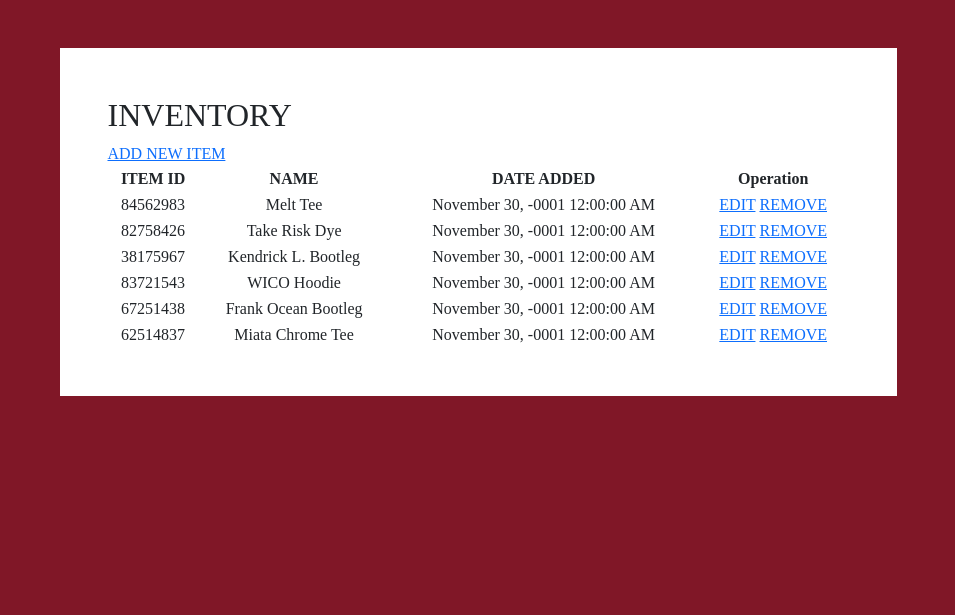
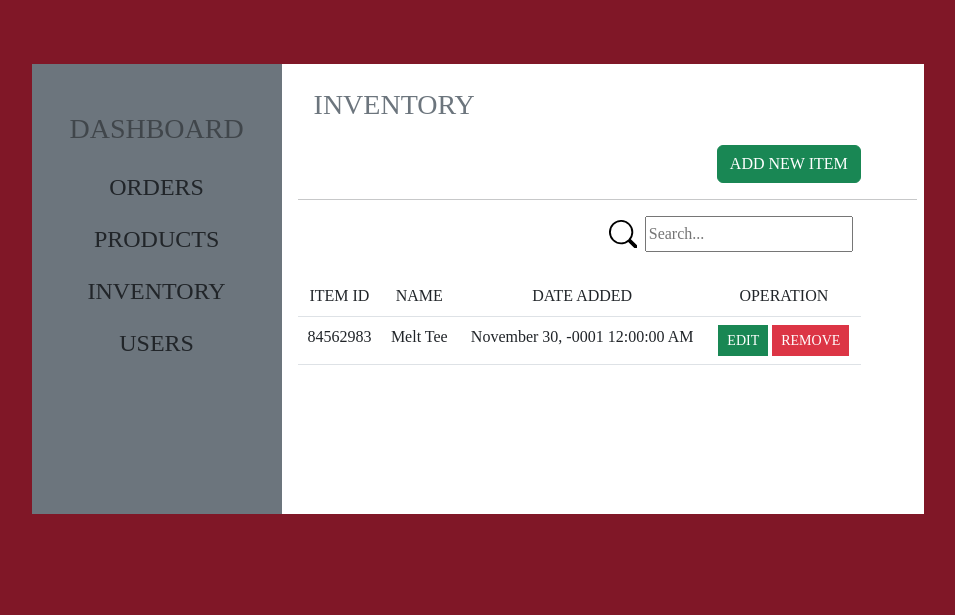
Before and after one commit to jd022/ecommerce, a PHP site: page /admin/inventory.php in a window 1280 px wide. Shown: the part 82-697 px from the top of the page, without its empty margins (162-1117 px from the left). Run offline with PHP 8.4, Linux system fonts and the light colour scheme; a user stored in the database is signed in; data comes from the database, SQL or seed files in the repository.

Commit message:
admin updated

```diff
--- a/admin/inventory.php
+++ b/admin/inventory.php
@@ -24,6 +24,11 @@ if (empty($_SESSION['email'])){
             width: 100%;
         }
     }
+    .row-divider{
+        border: 1px solid black;
+        background: black;
+        height: 100%;
+    }
 </style>
 <body class="bg-maroon">
     <nav class="navbar navbar-expand-lg navbar-dark bg-black">
@@ -37,7 +42,7 @@ if (empty($_SESSION['email'])){
             <div class="collapse navbar-collapse" id="navbarNav">
                 <ul class="navbar-nav ms-auto" style="font-size: 20px;">
                     <li class="nav-item active">
-                        <a class="nav-link" href="orders.php">DASHBOARD</a>
+                        <a class="nav-link" href="#">DASHBOARD</a>
                     </li>
                     <li class="nav-item">
                         <a class="nav-link" href="#">SALES</a>
@@ -56,48 +61,53 @@ if (empty($_SESSION['email'])){
             </div>
         </div>
     </nav>
-    <main class="container">
-        <div class="card-wrapper d-flex flex-column align-items-center" style="height: 65vh;">
-            <div class="card product-wrapper mt-5 p-lg-5 p-xxl-5 p-sm-0 p-md-0 w-75" style="text-align:justify; border:none; border-radius: 0; height: auto;">
-                <h2>INVENTORY</h2>
-                <span><a href="products.php?t">ADD NEW ITEM</a></span>
-                <?php
-                $tshirt_product = "SELECT * FROM products ORDER BY date_time_created DESC";
-                $query_tshirt_product = mysqli_query($conn, $tshirt_product);
-                if(mysqli_num_rows($query_tshirt_product) > 0){
-                ?>
-                <table style="text-align: center;">
+    <main class="container justify-content-center">
+        <div class="card-wrapper mt-3 d-flex flex-column align-items-center" style="height: 600px;">
+            <div class="card mb-3 mt-5" style="height: 450px; width: 80%; border: none; border-radius: 0;">
+                <div class="row g-0" style="height: 100%;">
+                    <div class="col-md-4 p-0 m-0 bg-secondary" style="width: 28%;">
+                        <div class="py-5 d-flex flex-column align-items-center">
+                            <p class="h3" style="color: rgba(0,0,0,0.4);">DASHBOARD</p>
+                            <span class="d-flex justify-content-center flex-column align-items-center">
+                                    <a class="text-dark mt-3 fs-4 text-center" href="" style="text-decoration: none;">ORDERS</a>
+                                    <a class="text-dark mt-3 fs-4" href="" style="text-decoration: none;">PRODUCTS</a>
+                                    <a class="text-dark mt-3 fs-4" href="" style="text-decoration: none;">INVENTORY</a>
+                                    <a class="text-dark mt-3 fs-4" href="" style="text-decoration: none;">USERS</a>
+                                </span>
+                        </div>
+                    </div>
+                    <div class="col-md-8 py-4 px-3">
+                        <h3 class="text-muted px-3">INVENTORY</h3>
+                        <span class="fs-5 fw-normal d-flex justify-content-end mt-4">
+                            <button class="btn btn-success" style="text-decoration: none;">ADD NEW ITEM</button>
+                        </span>
+                        <hr style="width:110%">
+                        <table class="table text-center">
+                        <span class="mb-4 d-flex align-items-center justify-content-end w-100">
+                            <svg xmlns="http://www.w3.org/2000/svg" width="28" height="28" fill="black" class="bi bi-search" viewBox="0 0 15 15">
+                            <path d="M11.742 10.344a6.5 6.5 0 1 0-1.397 1.398h-.001c.03.04.062.078.098.115l3.85 3.85a1 1 0 0 0 1.415-1.414l-3.85-3.85a1.007 1.007 0 0 0-.115-.1zM12 6.5a5.5 5.5 0 1 1-11 0 5.5 5.5 0 0 1 11 0z"/></svg>
+                            <input type="text" name="" class="py-1 mx-2"placeholder="Search...">
+                        </span>
                             <thead>
-					<tr>
-                        <th>ITEM ID</th>
-                        <th>NAME</th>
-                        <th>DATE ADDED</th>
-                        <th>Operation</th>
-					</tr>
+                                <th style="font-weight: 500;">ITEM ID</th>
+                                <th style="font-weight: 500;">NAME</th>
+                                <th style="font-weight: 500;">DATE ADDED</th>
+                                <th style="font-weight: 500;">OPERATION</th>
                             </thead>
-
-					<?php
-							while($rows = mysqli_fetch_array($query_tshirt_product)){
-					?>
                             <tbody>
                                 <tr>
-                        <td><?php echo $rows['product_id'];?></td>
-                        <td><?php echo $rows['name'];?></td>
-                        <td><?php echo date("F d, Y h:i:s A", strtotime($rows['date_time_created']));?></td>
-                        <td><a class="confirm-buton" href="#">EDIT</a>
-                            <a href="">REMOVE</a>
+                                    <td>84562983</td>
+                                    <td>Melt Tee</td>
+                                    <td>November 30, -0001 12:00:00 AM</td>
+                                    <td>
+                                        <button class="btn btn-success btn-sm" href="" style="border-radius: 0;">EDIT</button>
+                                        <button class="btn btn-danger btn-sm" href="" style="border-radius: 0;">REMOVE</button>
                                     </td>
                                 </tr>
                             </tbody>
-					<?php
-					}
-					?>
                         </table>
-                    <?php
-                    }else{
-                        echo '<h1>No Product Yet</h1>';
-                    }
-                    ?>
+                    </div>
+                </div>
             </div>
         </div>
     </main>
--- a/admin/orders.php
+++ b/admin/orders.php
@@ -63,13 +63,13 @@ if (empty($_SESSION['email'])){
     </nav>
     <main class="container">
         <div class="card-wrapper mt-4 d-flex flex-column align-items-center" style="height: 600px;">
-            <div class="card mb-3 w-75 mt-5" style="height: 400px; border: none; border-radius: 0;">
+            <div class="card mb-2 w-75 mt-4" style="height: 450px; width: 75%; border: none; border-radius: 0;">
                 <div class="row g-0" style="height: 100%;">
-                    <div class="col-md-4 p-0 m-0 bg-secondary">
+                    <div class="col-md-4 p-0 m-0 bg-secondary" style="width: 29%;">
                         <div class="py-5 d-flex flex-column align-items-center">
                             <p class="h3" style="color: rgba(0,0,0,0.4);">DASHBOARD</p>
                                 <span class="d-flex justify-content-center flex-column align-items-center">
-                                    <a class="text-dark fs-4 text-center" href="" style="text-decoration: none;">ORDERS</a>
+                                    <a class="text-dark mt-3 fs-4 text-center" href="" style="text-decoration: none;">ORDERS</a>
                                     <a class="text-dark mt-3 fs-4" href="" style="text-decoration: none;">PRODUCTS</a>
                                     <a class="text-dark mt-3 fs-4" href="" style="text-decoration: none;">INVENTORY</a>
                                     <a class="text-dark mt-3 fs-4" href="" style="text-decoration: none;">USERS</a>
```
Also changed, not shown: admin/products.php (+7 -7 lines). Lines whose indentation alone changed are shown as unchanged.
